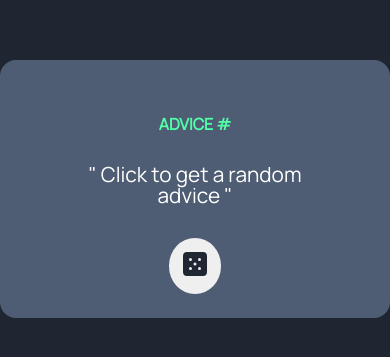
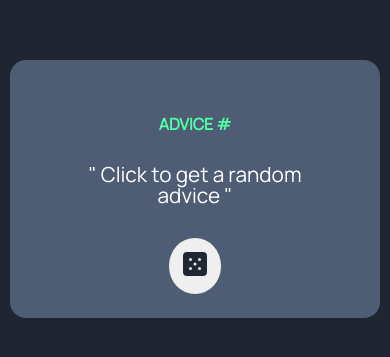
Before and after one commit to OrnellaTchinda/Advice-Generator, a plain HTML site: page index.html in a window 390 px wide. Shown: the part 233-590 px from the top of the page. Drawn offline with Linux system fonts and the light colour scheme.

Commit message:
Made the app, web responsive

```diff
--- a/css/style.css
+++ b/css/style.css
@@ -106,3 +106,32 @@ footer {}
 /******************************************
 /* ADDITIONAL STYLES
 /*******************************************/
+@media (max-width: 1100px) {
+  .panel {
+    width: 40%;
+  }
+}
+
+@media (max-width: 860px) {
+  .panel {
+    width: 60%;
+  }
+}
+
+@media (max-width: 575px) {
+  .panel {
+    width: 80%;
+  }
+}
+
+@media (max-width: 400px) {
+  .panel {
+    width: 95%;
+  }
+}
+
+@media (max-width: 320px) {
+  .panel {
+    width: 100%;
+  }
+}
```
